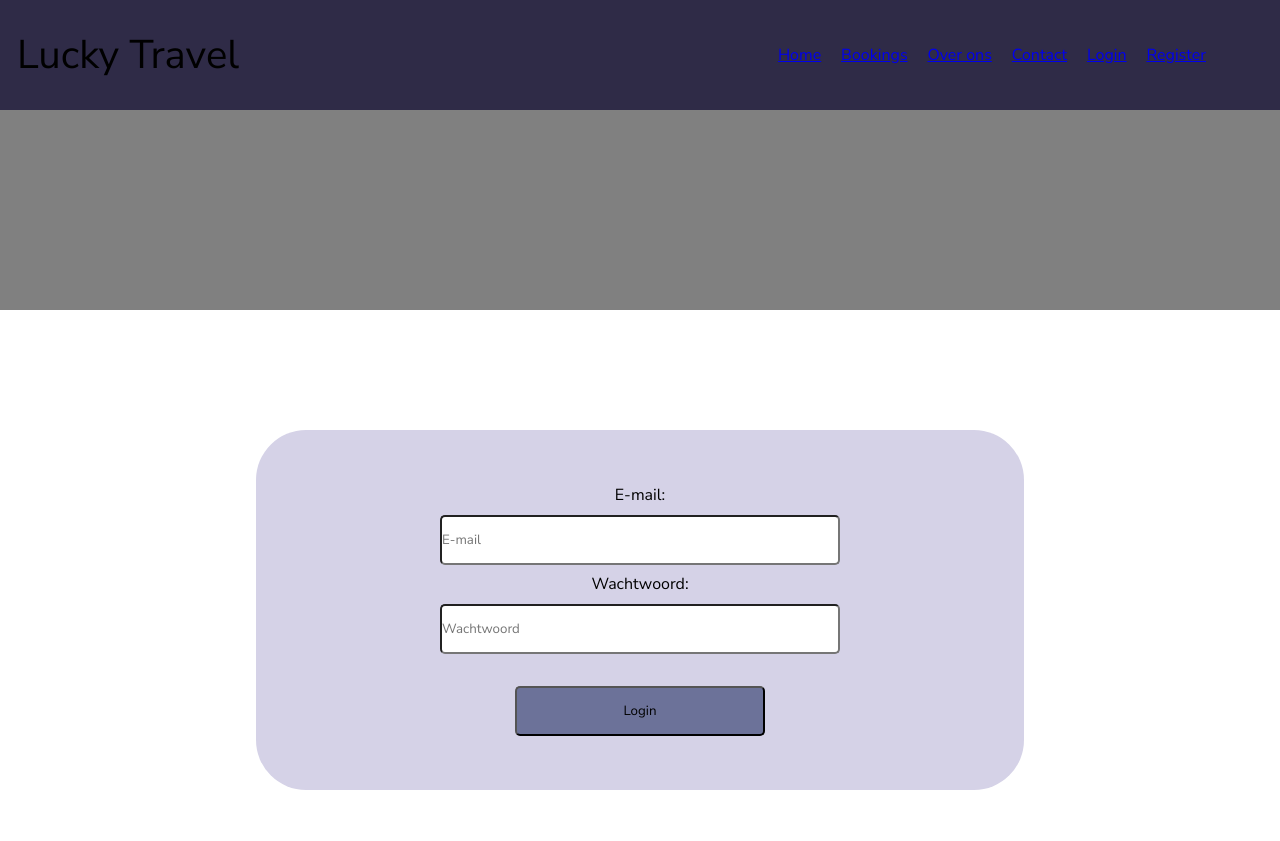
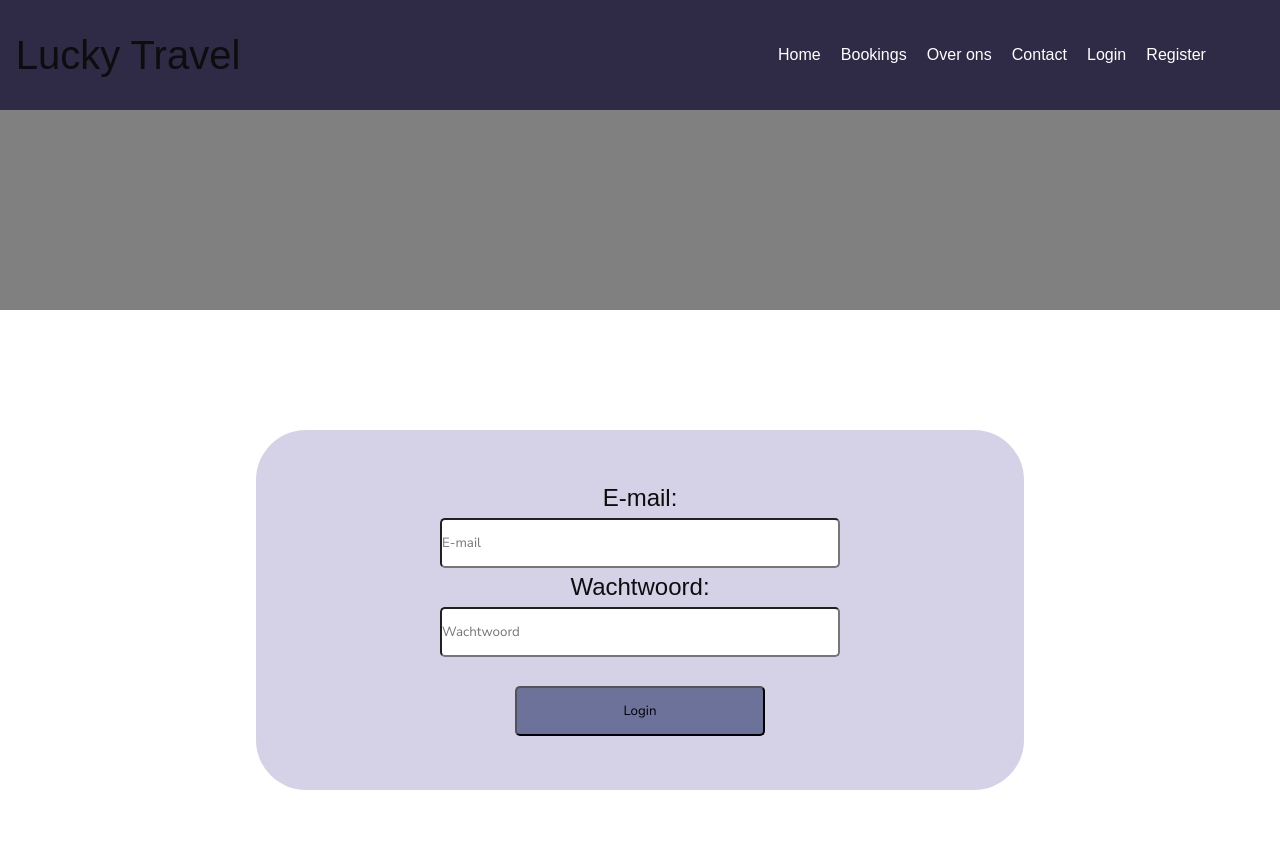
Before and after one commit to MvAalten/web2, a PHP site: page /pages/login.php in a window 1280 px wide. Shown: the top 841 px of the page. Run offline with PHP 8.4, Linux system fonts and the light colour scheme.

Commit message:
Update main.css

```diff
--- a/html/html/css/main.css
+++ b/html/html/css/main.css
@@ -3,6 +3,37 @@
     padding: 0;
     font-family: "Nunito Sans", sans-serif;
     box-sizing: border-box;
+}
+a{
+    text-decoration: none;
+    color: #0d0d0d;
+    font-family: "Work Sans", sans-serif;
+    font-optical-sizing: auto;
+    font-weight: 500;
+    font-style: normal;
+}
+a:-webkit-any-link {
+    color: white;
+    cursor: pointer;
+    text-decoration: none;
+}
+p {
+    text-decoration: none;
+    color: #0d0d0d;
+    font-family: "Work Sans", sans-serif;
+    font-optical-sizing: auto;
+    font-weight: 500;
+    font-style: normal;
+    font-size: 1.5rem;
+}
+h1 {
+    text-decoration: none;
+    color: #0d0d0d;
+    font-family: "Work Sans", sans-serif;
+    font-optical-sizing: auto;
+    font-weight: 500;
+    font-style: normal;
+    font-size: 2rem;
 }
 /* start nav bar */
 .container{
```
